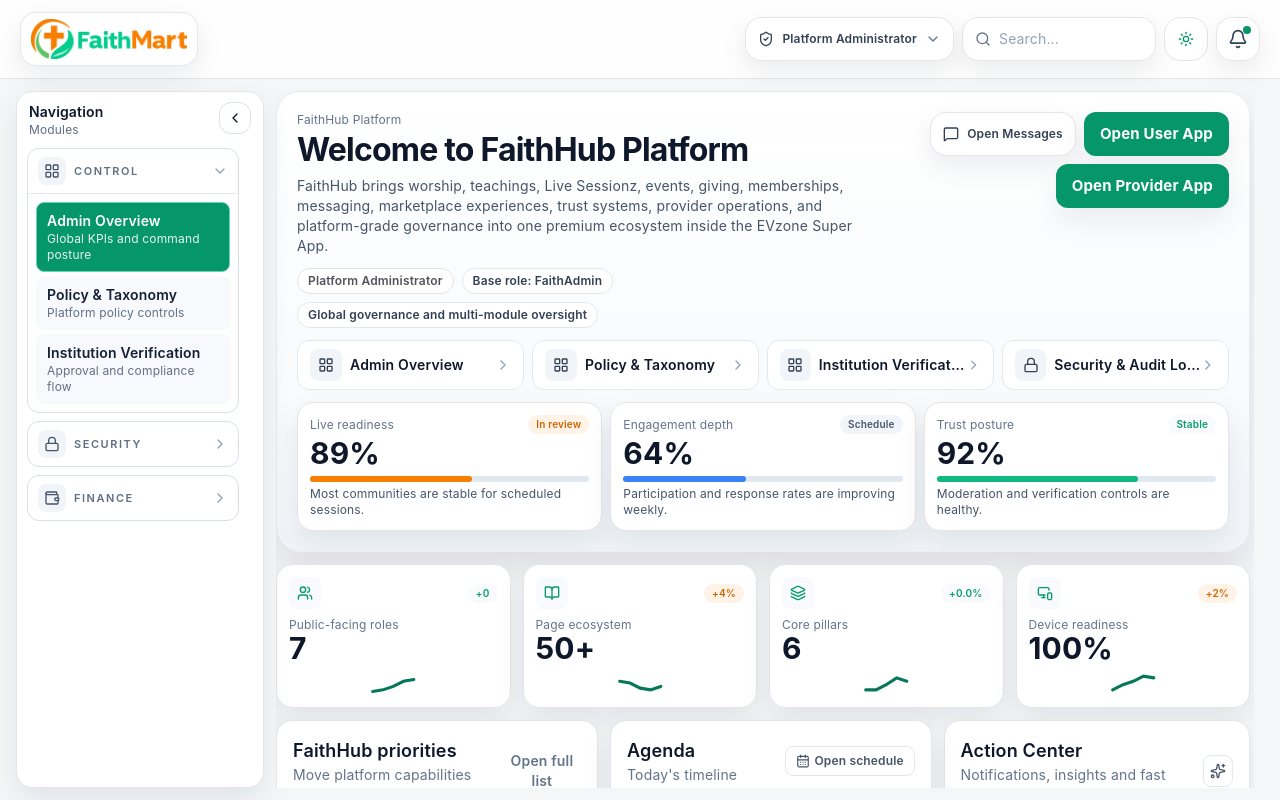
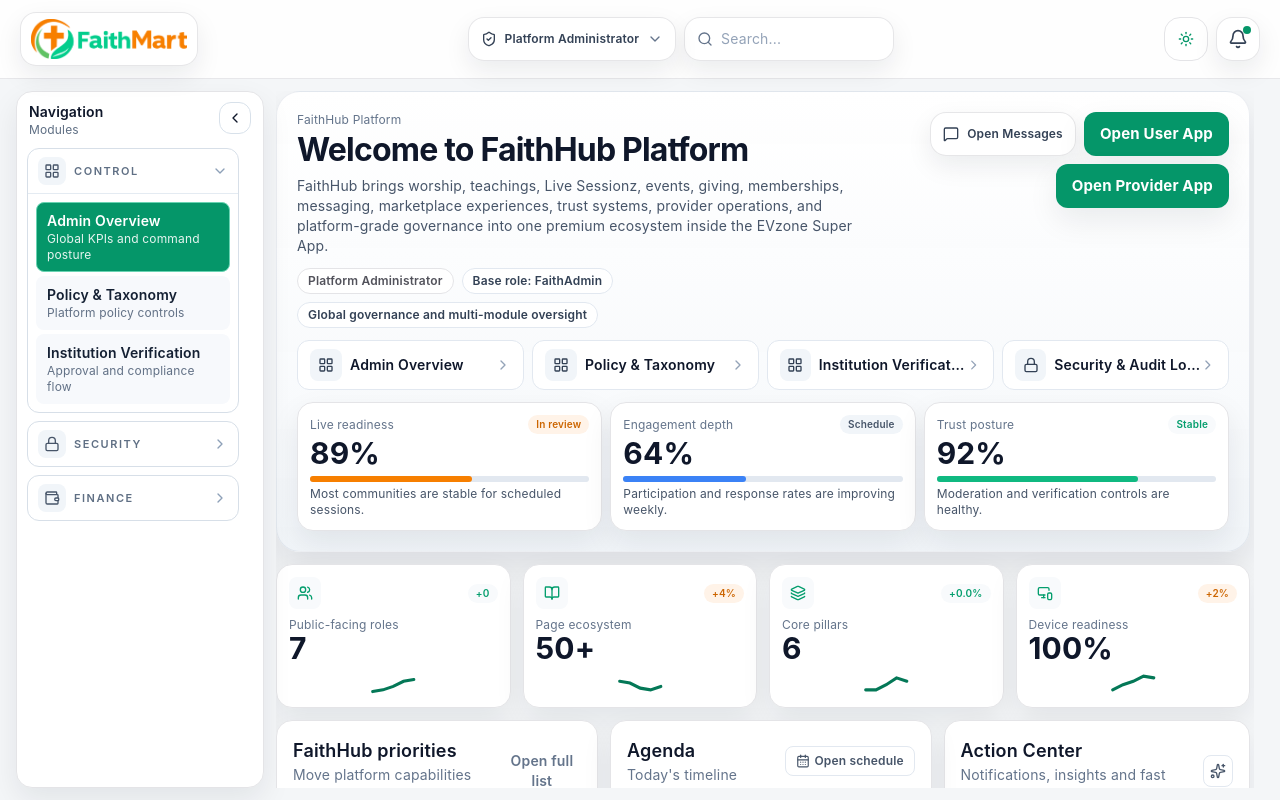
Before and after one commit to ayesigaisaac/FaithHub_MyLiveDealz_Buyer, a React (Vite) app: page / in a window 1280 px wide. Built offline with nearby package versions, Linux system fonts and the light colour scheme.

Commit message:
style: rebalance topbar layout after profile/card removal

```diff
--- a/src/components/layout/AppShellLayout.tsx
+++ b/src/components/layout/AppShellLayout.tsx
@@ -144,6 +144,7 @@
       <header className="fh-shell-topbar sticky top-0 z-50 shrink-0 border-b border-zinc-200/80 shadow-[0_12px_30px_rgba(15,23,42,0.08)] backdrop-blur">
         <div className="w-full px-2.5 py-2 sm:px-3 sm:py-3 lg:px-4">
           <div className="flex items-center gap-2">
+            <div className="flex min-w-0 items-center gap-2">
               <button
                 type="button"
                 aria-label="Open navigation menu"
@@ -166,8 +167,10 @@
                   className="h-8 w-auto max-w-[11rem] object-contain sm:h-9 sm:max-w-[12rem]"
                 />
               </button>
+            </div>
 
-            <label className="fh-search-shell fh-shell-control hidden min-w-0 flex-1 items-center gap-2 rounded-2xl px-3 py-2 md:flex">
+            <div className="hidden min-w-0 flex-1 px-1 md:flex lg:px-2">
+              <label className="fh-search-shell fh-shell-control mx-auto flex w-full max-w-[44rem] min-w-0 items-center gap-2 rounded-2xl px-3 py-2">
                 <Search className="h-4 w-4 shrink-0 text-zinc-500" />
                 <input
                   type="search"
@@ -177,8 +180,9 @@
                   className="h-8 w-full border-0 bg-transparent text-sm font-semibold text-zinc-800 outline-none placeholder:text-zinc-400"
                 />
               </label>
+            </div>
 
-            <div className="ml-auto flex items-center gap-1.5 sm:gap-2">
+            <div className="ml-auto flex items-center gap-1.5 sm:gap-2 md:ml-0">
               <div className="hidden xl:block">
                 <ColorModeToggle className="h-10 w-10 rounded-2xl" />
               </div>
--- a/src/pages/public/FaithHubLandingPageV2.tsx
+++ b/src/pages/public/FaithHubLandingPageV2.tsx
@@ -819,29 +819,33 @@
             />
           </button>
 
-          <div className="ml-auto flex items-center gap-2">
-            <div className="relative hidden md:block">
+          <div className="hidden min-w-0 flex-1 items-center justify-center gap-2 md:flex">
+            <div className="relative min-w-0">
               <button
                 ref={operatorTriggerRef}
                 type="button"
                 aria-label="Switch FaithHub operator role"
                 aria-expanded={operatorMenuOpen}
                 onClick={() => setOperatorMenuOpen((prev) => !prev)}
-                className="fh-shell-control inline-flex h-11 items-center gap-2 rounded-2xl px-3 text-xs font-semibold text-slate-700"
+                className="fh-shell-control inline-flex h-11 max-w-[22rem] items-center gap-2 rounded-2xl px-3 text-xs font-semibold text-slate-700"
               >
-                <activeOperatorRole.icon className="h-4 w-4" />
-                <span>{activeOperatorRole.label}</span>
-                <ChevronDown className={`h-4 w-4 text-slate-500 transition ${operatorMenuOpen ? "rotate-180" : ""}`} />
+                <activeOperatorRole.icon className="h-4 w-4 shrink-0" />
+                <span className="truncate">{activeOperatorRole.label}</span>
+                <ChevronDown
+                  className={`h-4 w-4 shrink-0 text-slate-500 transition ${operatorMenuOpen ? "rotate-180" : ""}`}
+                />
               </button>
             </div>
-            <label className="fh-shell-control hidden h-11 items-center gap-2 rounded-2xl px-3 xl:flex">
+            <label className="fh-shell-control hidden h-11 min-w-0 items-center gap-2 rounded-2xl px-3 xl:flex">
               <Search className="h-4 w-4 text-slate-500" />
               <input
                 type="search"
                 placeholder="Search..."
-                className="w-[9rem] border-0 bg-transparent text-sm text-slate-700 outline-none placeholder:text-slate-400"
+                className="w-[10rem] border-0 bg-transparent text-sm text-slate-700 outline-none placeholder:text-slate-400 2xl:w-[12rem]"
               />
             </label>
+          </div>
+          <div className="ml-auto flex items-center gap-2 md:ml-0">
             <ColorModeToggle className="h-11 w-11 rounded-2xl" />
             <button
               type="button"
```
Lines whose indentation alone changed are shown as unchanged.
